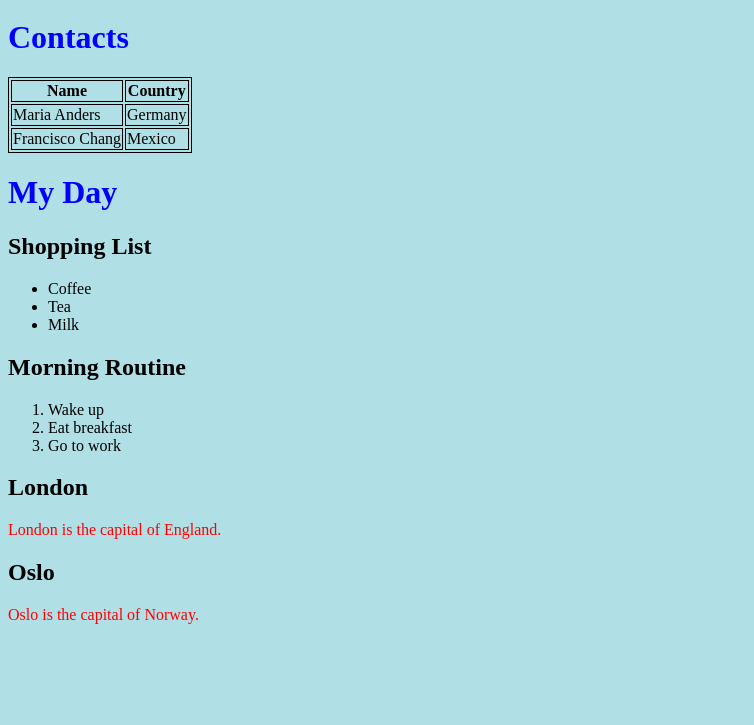
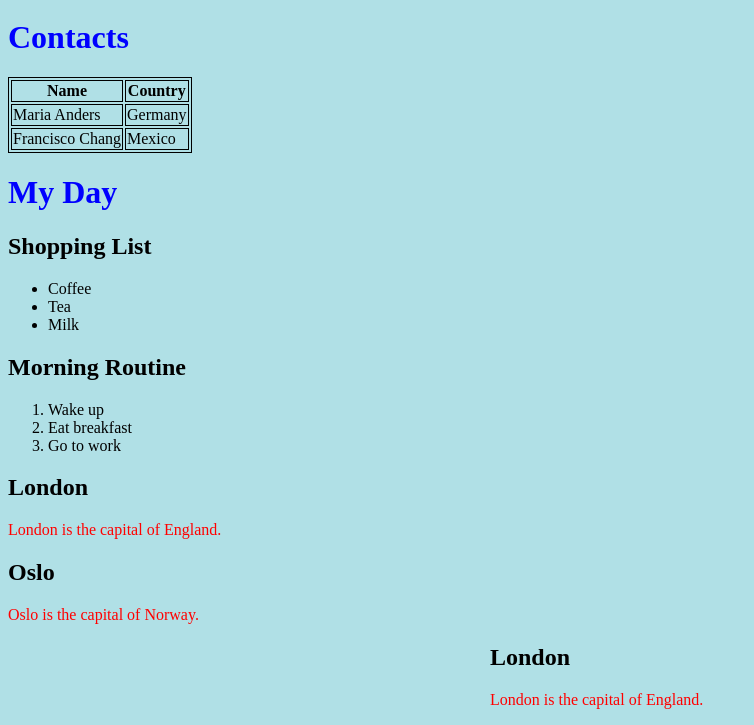
Before and after one commit to bakaroo01/Html-CSS-JS, a plain HTML site: page index.html in a window 1280 px wide. Shown: the part 1205-1930 px from the top of the page, without its empty margins (0-754 px from the left). Before the commit the page ends 1845 px from the top, so only its background shows below. Drawn offline with Linux system fonts and the light colour scheme.

Commit message:
learning about HTML Div Element

```diff
--- a/index.html
+++ b/index.html
@@ -118,5 +118,12 @@
 <p>Oslo is the <span>capital</span> of Norway.</p>
 </div>
 
+
+<div style="width:300px;margin:auto;">
+<h2>London</h2>
+<p>London is the capital of England.</p>
+</div>
+
+
 </body>
 </html>
```
